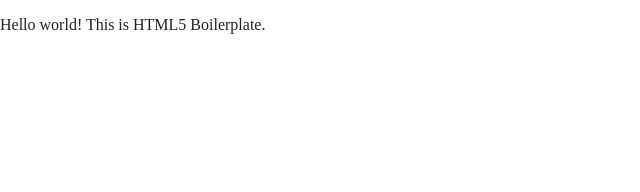
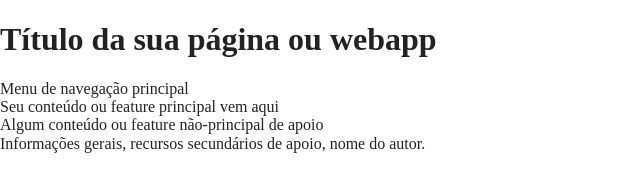
Before and after one commit to VictorGazzinelli/projeto-frontend, a website built with Parcel: page index.html in a window 1280 px wide. Shown: the whole page, without its empty margins (0-640 px from the left). Built offline with nearby package versions, Linux system fonts and the light colour scheme.

Commit message:
Includes a semantic initial structure

```diff
--- a/index.html
+++ b/index.html
@@ -3,7 +3,7 @@
 
 <head>
   <meta charset="utf-8">
-  <title></title>
+  <title>Projeto Front-end</title>
   <meta name="description" content="">
   <meta name="viewport" content="width=device-width, initial-scale=1">
 
@@ -24,8 +24,22 @@
 
 <body>
 
-  <!-- Add your site or application content here -->
-  <p>Hello world! This is HTML5 Boilerplate.</p>
+  <header>
+    <h1>Título da sua página ou webapp</h1>
+    <nav>Menu de navegação principal</nav>
+    </header>
+    <main>
+    <section>
+    Seu conteúdo ou feature principal vem aqui
+    </section>
+    <aside>
+    Algum conteúdo ou feature não-principal de apoio
+    </aside>
+    </main>
+    <footer>
+    Informações gerais, recursos secundários de apoio,
+   nome do autor.
+  </footer>
   <script src="js/vendor/modernizr-3.11.2.min.js"></script>
   <script src="js/plugins.js"></script>
   <script src="js/main.js"></script>
```
